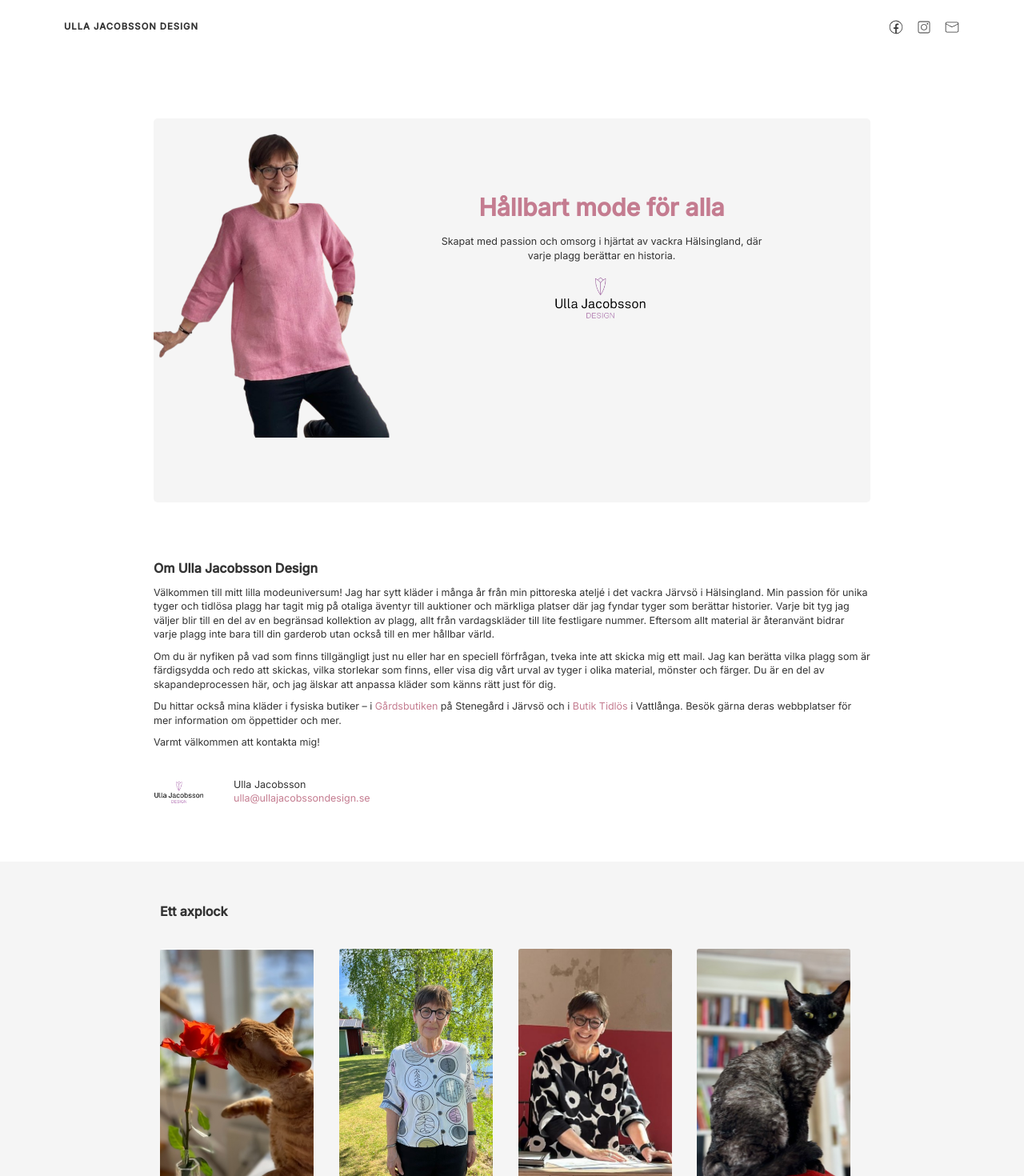
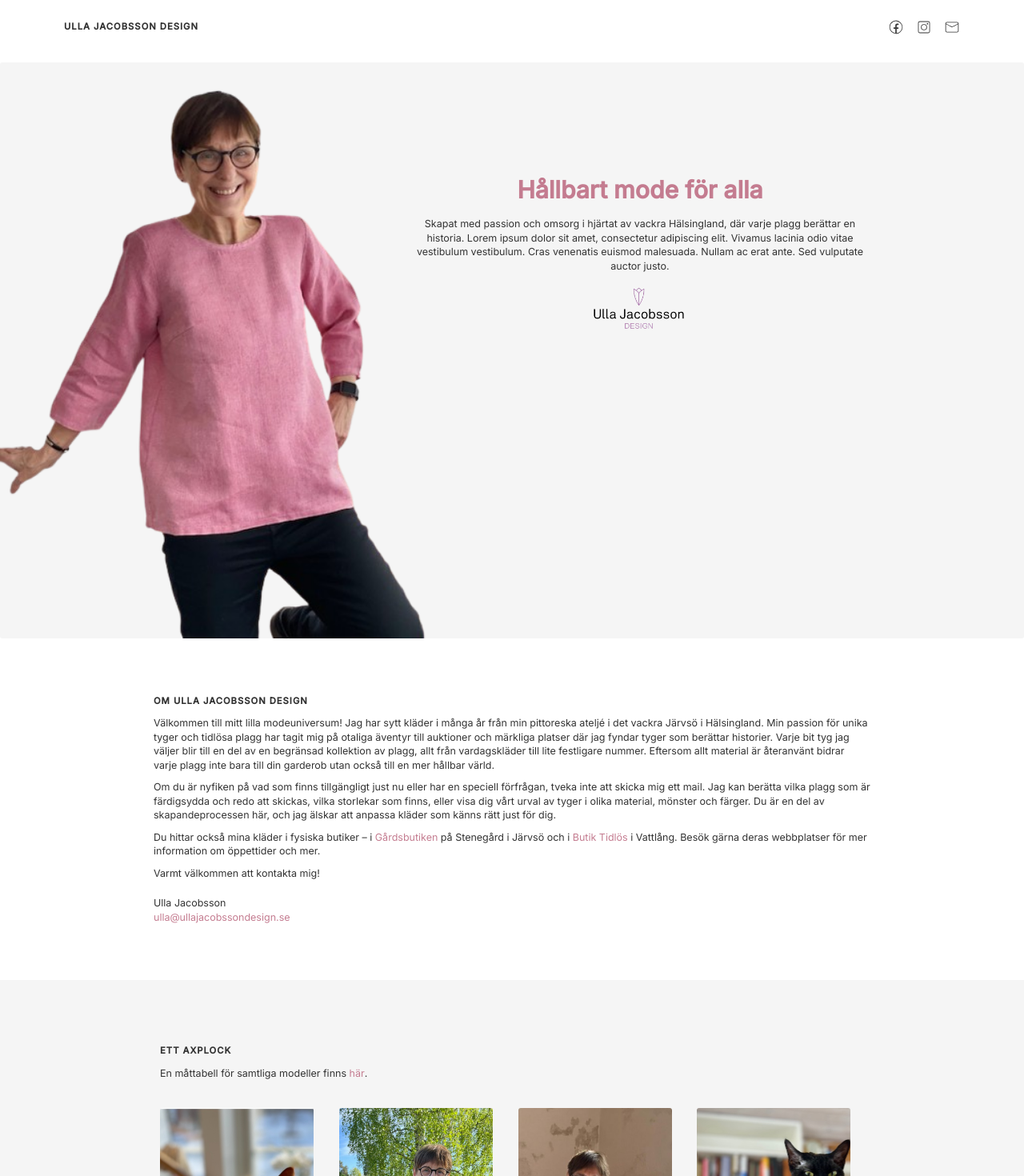
Before and after one commit to hanna-fmw/ulla-jacobsson-design, a Next.js app: page / in a window 1280 px wide. Shown: the top 1470 px of the page at 80% size. Built offline with nearby package versions, Linux system fonts and the light colour scheme.

Commit message:
Added logic for modal component

```diff
--- a/app/page.tsx
+++ b/app/page.tsx
@@ -1,10 +1,12 @@
+'use client'
+import { useState } from 'react'
 import HeroContent from './components/HeroContent'
 import ItemCard from './components/ItemCard'
 import items from '@/data/db.json'
-
 import Link from 'next/link'
 import Image from 'next/image'
-import logo from '../public/logo.png'
+import Modal from './components/Modal'
+import SizeChart from './components/SizeChart'
 
 type Item = {
 	id: number
@@ -15,18 +17,34 @@ type Item = {
 }
 
 const Home = () => {
+	const [isModalOpen, setIsModalOpen] = useState(false)
+
+	const openModal = () => setIsModalOpen(true)
+	const closeModal = () => setIsModalOpen(false)
+
 	return (
 		<main>
-			<section className='mx-auto my-28 bg-navbar-link-hover-color rounded-[5px] w-[80vw] h-[65vh] sm:h-[80vh] md:w-[70vw] md:h-[60vh] overflow-hidden relative'>
-				<Image src='/images/rosa-hero.png' width={300} height={250} alt='hero image' />
+			<section className='mx-auto bg-navbar-link-hover-color pr-5 rounded-[3px] w-[100vw] h-[90vh] md:w-[100vw] md:h-[90vh] md:pr-10 overflow-hidden relative lg:w-[100vw] lg:h-[90vh]'>
+				<Image
+					src='/images/rosa-hero.png'
+					width={300}
+					height={250}
+					alt='hero image'
+					className='h-[100%] w-auto object-cover lg:h-[100%] lg:w-auto'
+				/>
+
 				<HeroContent
 					postTitle='Hållbart mode för alla'
-					subheading='Skapat med passion och omsorg i hjärtat av vackra Hälsingland, där varje plagg berättar en historia.'
+					subheading='Skapat med passion och omsorg i hjärtat av vackra Hälsingland, där varje plagg berättar en historia. Lorem ipsum dolor sit amet, consectetur adipiscing elit. Vivamus lacinia odio vitae vestibulum vestibulum. Cras venenatis euismod malesuada. Nullam ac erat ante. Sed vulputate auctor justo.
+'
 				/>
 			</section>
 
-			<section className='mx-auto my-20 font-lora w-[80vw] md:w-[70vw] md:my-28'>
-				<h2>Om Ulla Jacobsson Design</h2>
+			<section className='mx-auto my-10 sm:my-20 w-[80vw] md:w-[70vw] md:my-28'>
+				<h2 className='font-inter text-sm sm:text-base md:text-lg font-semibold uppercase tracking-[1px] '>
+					Om Ulla Jacobsson Design
+				</h2>
+
 				<p className='text-base md:text-xl'>
 					Välkommen till mitt lilla modeuniversum! Jag har sytt kläder i många år från min
 					pittoreska ateljé i det vackra Järvsö i Hälsingland. Min passion för unika tyger och
@@ -54,25 +72,48 @@ const Home = () => {
 					<Link href='https://example.com/tidlos'>
 						<span className='text-hero-title-color-pink hover:font-semibold'>Butik Tidlös</span>
 					</Link>{' '}
-					i Vattlånga. Besök gärna deras webbplatser för mer information om öppettider och mer.
+					i Vattlång. Besök gärna deras webbplatser för mer information om öppettider och mer.
 				</p>
 
-				<p className='text-base md:text-xl mb-6'>Varmt välkommen att kontakta mig!</p>
-				<div className='flex items-center mt-12 gap-14 md:mt-14'>
-					<Image src={logo} alt='logo' width={65} height={65} />
+				<p className='text-base md:text-xl mb-2'>Varmt välkommen att kontakta mig!</p>
+				<div className='flex items-center mt-812 gap-14 md:mt-8'>
 					<div className='flex flex-col text-base md:text-xl'>
 						<span>Ulla Jacobsson</span>
 						<span className='cursor-pointer text-hero-title-color-pink hover:font-semibold'>
-							ulla@ullajacobssondesign.se
+							<a href='mailto:ulla@ullajacobssondesign.se'>ulla@ullajacobssondesign.se</a>
 						</span>
 					</div>
 				</div>
 			</section>
 			<section className='bg-navbar-link-hover-color w-screen md:py-20 mt-14 md:mt-16 px-[20px] md:px-[70px] lg:px-[200px]'>
-				<div className='pt-12 md:pt-0'>
-					<h2>Ett axplock</h2>
+				<div className='pt-10 md:pt-12'>
+					<h2 className='font-inter text-sm sm:text-base md:text-lg font-semibold uppercase tracking-[1px] '>
+						Ett axplock
+					</h2>
 				</div>
-				<div className='pb-5 mx-auto grid grid-cols-2 md:grid-cols-3 lg:grid-cols-4 gap-6'>
+				<div>
+					<p className='text-base md:text-xl mb-4'>
+						En måttabell för samtliga modeller finns{' '}
+						<button className='text-hero-title-color-pink hover:font-semibold' onClick={openModal}>
+							här
+						</button>
+						.
+					</p>
+
+					<Modal isOpen={isModalOpen} onClose={closeModal}>
+						<div className='flex flex-col items-center mb-6'>
+							<h2 className='font-inter text-sm sm:text-base md:text-lg font-semibold uppercase tracking-[1px] '>
+								Måttabell
+							</h2>
+							<p className='text-lg mb-4'>
+								Måtten gäller för följande modeller: Vera, Mia och Saga
+							</p>
+						</div>
+						<SizeChart />
+					</Modal>
+				</div>
+
+				<div className='pb-5 mx-auto grid grid-cols-2 gap-6 md:grid-cols-3 lg:grid-cols-4'>
 					{items.map((item: Item) => (
 						<ItemCard key={item.id} item={item} />
 					))}
```
